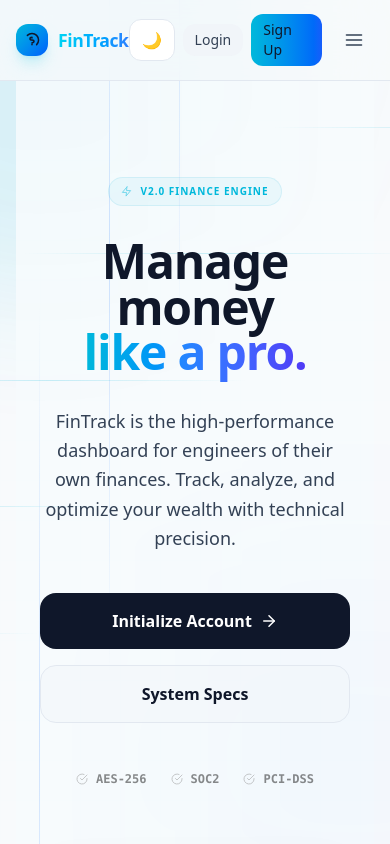
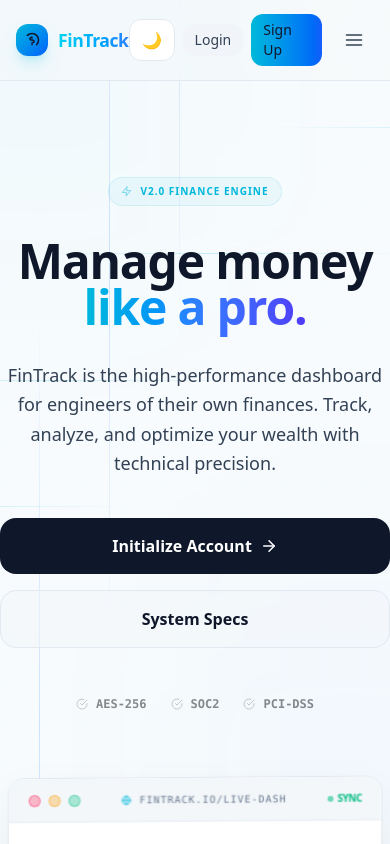
Before and after one commit to patel192/Expense-Manager-Frontend, a React (Vite) app: page / in a window 390 px wide. Shown: the top 844 px of the page. Built offline with nearby package versions, Linux system fonts and the light colour scheme.

Commit message:
feat: implement Login, Signup, Content, and PublicLayout components with responsive design

```diff
--- a/src/Login.jsx
+++ b/src/Login.jsx
@@ -121,7 +121,7 @@ export const Login = () => {
 
   return (
     <div
-      className="min-h-[calc(100vh-80px)] flex items-center justify-center px-4 py-8 bg-[var(--bg)] text-[var(--text-primary)] relative overflow-hidden transition-colors duration-300"
+      className="min-h-[calc(100vh-80px)] flex items-center justify-center py-8 bg-[var(--bg)] text-[var(--text-primary)] relative overflow-hidden transition-colors duration-300"
     >
       <ToastContainer transition={Bounce} theme="dark" />
 
--- a/src/Signup.jsx
+++ b/src/Signup.jsx
@@ -65,7 +65,7 @@ export const Signup = () => {
   };
 
   return (
-    <div className="min-h-[calc(100vh-80px)] flex items-center justify-center px-4 py-8 bg-[var(--bg)] text-[var(--text-primary)] relative overflow-hidden transition-colors duration-300">
+    <div className="min-h-[calc(100vh-80px)] flex items-center justify-center py-8 bg-[var(--bg)] text-[var(--text-primary)] relative overflow-hidden transition-colors duration-300">
 
       <ToastContainer transition={Bounce} theme="dark" />
 
--- a/src/components/Common/Content.jsx
+++ b/src/components/Common/Content.jsx
@@ -251,7 +251,7 @@ const features = [
 export const Content = () => {
   return (
     <DevBackground>
-      <div className="max-w-7xl mx-auto px-6 pb-24 space-y-32">
+      <div className="max-w-7xl mx-auto pb-24 space-y-32">
         {/* ═══════════ HERO ═══════════ */}
         <section
           id="home"
--- a/src/components/Layouts/PublicLayout.jsx
+++ b/src/components/Layouts/PublicLayout.jsx
@@ -29,7 +29,7 @@ export const PublicLayout = () => {
         initial={{ opacity: 0, y: 18 }}
         animate={{ opacity: 1, y: 0 }}
         transition={{ duration: 0.45 }}
-        className="px-4 sm:px-8 lg:px-14 pb-8"
+        className="pb-8"
       >
         <Outlet />
       </motion.div>
```
